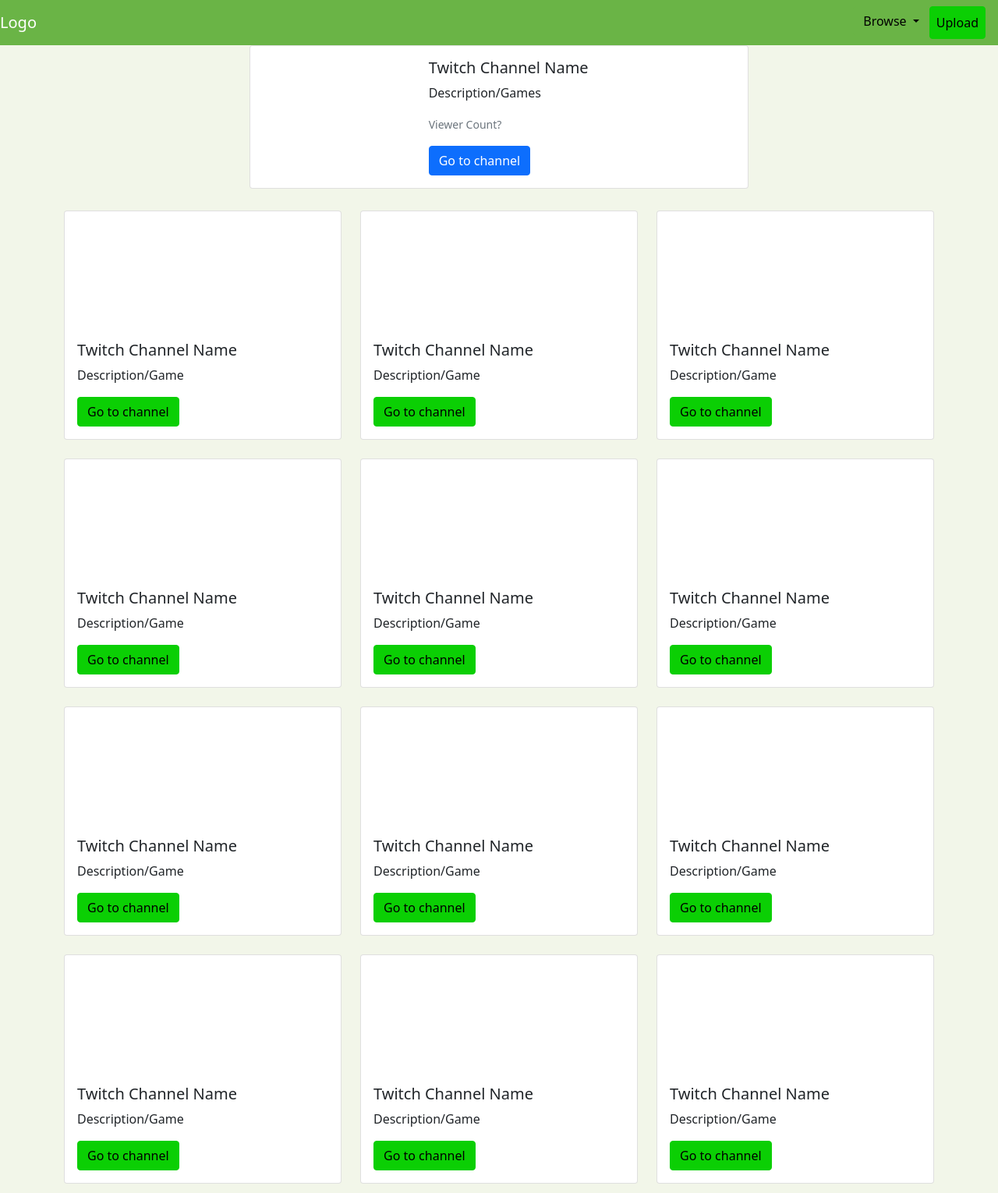
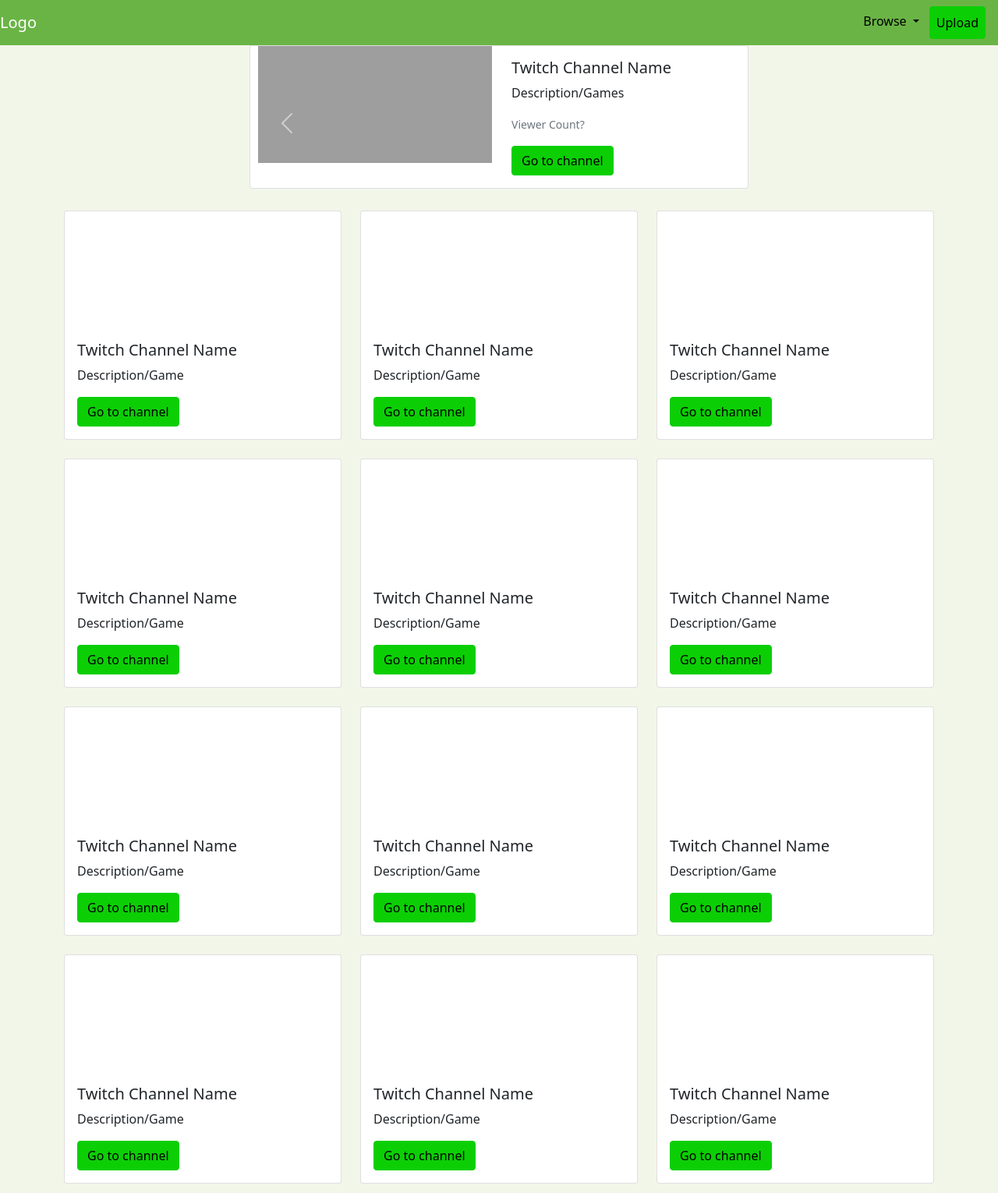
Before and after one commit to NexusProdgy/FS-CSCI150-F22-Team2, a PHP site: page / in a window 1280 px wide. Shown: the whole page at 78% size. Run offline with PHP 8.4, Linux system fonts and the light colour scheme; some libraries are stand-ins or nearby versions; grey boxes are pictures that could not be loaded.

Commit message:
Some changes to homepage
changed styles to match and change the card box sizes to fit correctly for videos

```diff
--- a/css/styles.css
+++ b/css/styles.css
@@ -41,6 +41,10 @@
     border-color: #0bcf04;
 }
 
+.features .row .col-lg-4 .card:hover {
+    box-shadow: 4px 4px 13px #b36bd4;
+}
+
 .navbar .navbar-collapse .navbar-nav .nav-item .btn {
     color:#000;
     background-color: #0bcf04;
@@ -50,3 +54,19 @@
 .navbar .navbar-collapse .navbar-nav .nav-item .btn:focus {
     box-shadow: none;
 }
+
+.card-body .btn-primary {
+    color:#000;
+    background-color: #0bcf04;
+    border-color: #0bcf04;
+}
+
+iframe {
+    margin: auto;
+    display: block;
+}
+
+.carousel .card-body {
+    margin: auto;
+    display: block;
+}
--- a/index.html
+++ b/index.html
@@ -50,13 +50,12 @@
 
                     <div class="row g-0">
 
-                      <div class="col-md-4">
+                      <div class="col-md-6">
 
-                        <iframe src="" frameborder="0" allow="accelerometer; autoplay; encrypted-media; gyroscope; picture-in-picture" allowfullscreen></iframe>
-
+                        <iframe src="https://www.youtube.com/embed/pWahNIMRxR0" title="No copyright video cinematic" frameborder="0" allow="accelerometer; autoplay; clipboard-write; encrypted-media; gyroscope; picture-in-picture" allowfullscreen></iframe>
                       </div>
 
-                      <div class="col-md-8">
+                      <div class="col-md-6">
 
                         <div class="card-body">
 
@@ -81,13 +80,13 @@
 
                     <div class="row g-0">
 
-                      <div class="col-md-4">
+                      <div class="col-md-6">
 
                         <iframe src="" frameborder="0" allow="accelerometer; autoplay; encrypted-media; gyroscope; picture-in-picture" allowfullscreen></iframe>
 
                       </div>
 
-                      <div class="col-md-8">
+                      <div class="col-md-6">
 
                         <div class="card-body">
 
@@ -112,13 +111,13 @@
 
                     <div class="row g-0">
 
-                      <div class="col-md-4">
+                      <div class="col-md-6">
 
                         <iframe src="" frameborder="0" allow="accelerometer; autoplay; encrypted-media; gyroscope; picture-in-picture" allowfullscreen></iframe>
 
                       </div>
 
-                      <div class="col-md-8">
+                      <div class="col-md-6">
 
                         <div class="card-body">
 
```
